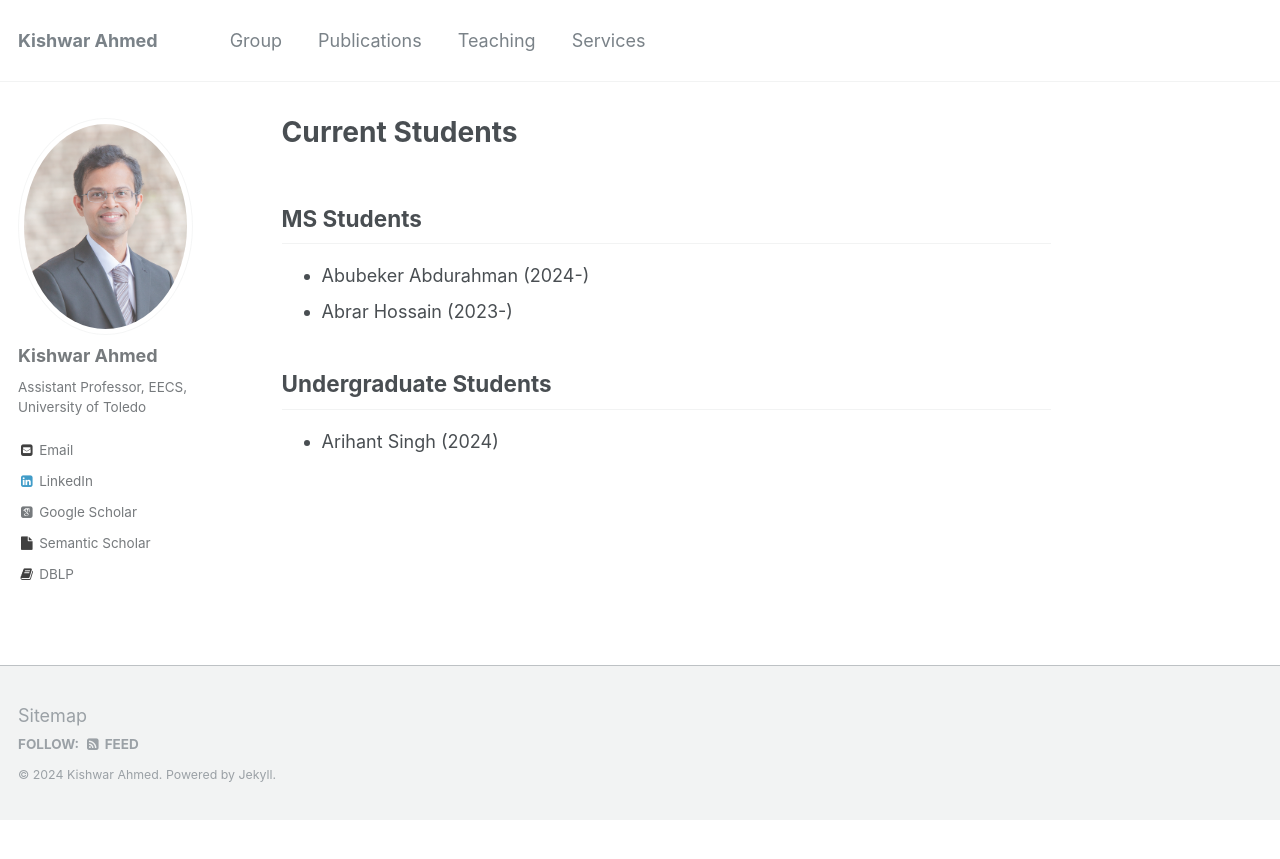
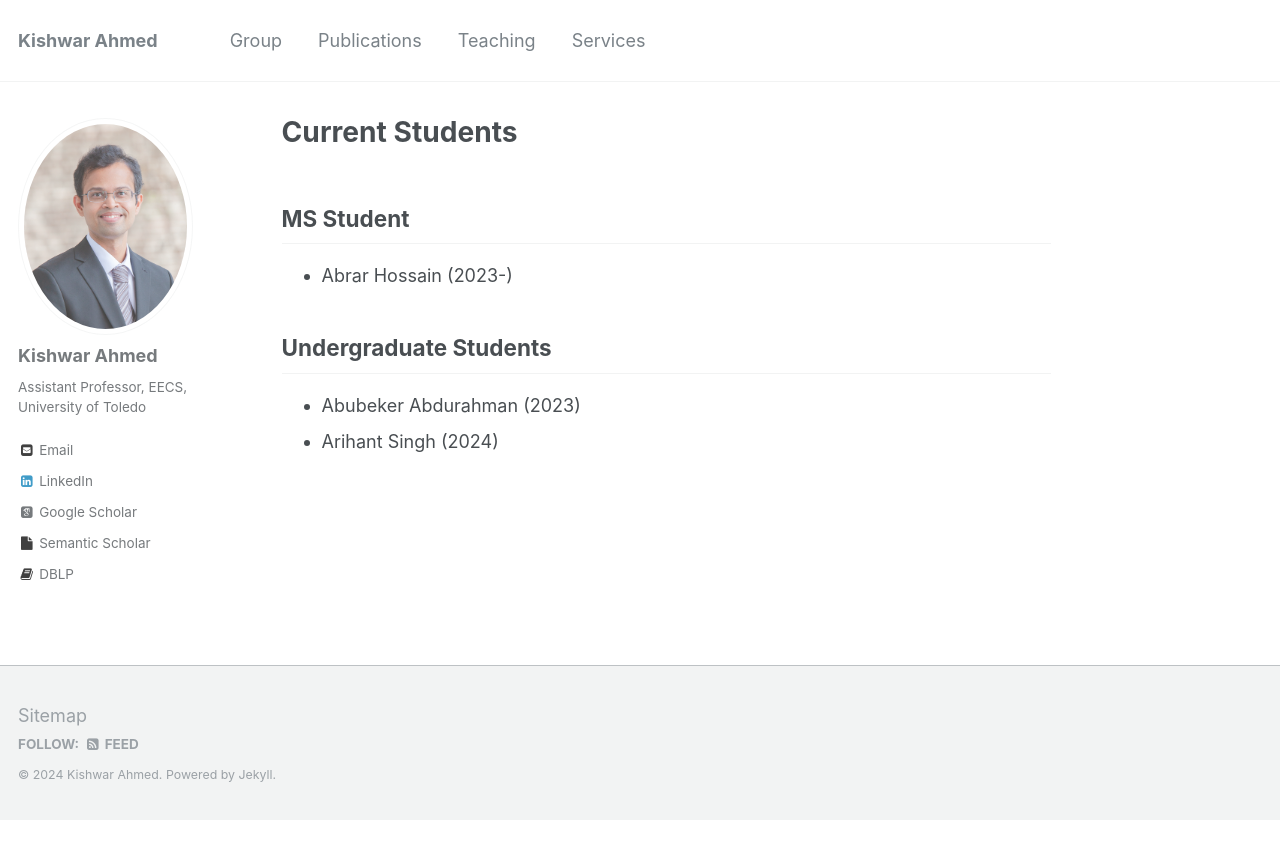
Before and after one commit to kishwarbd/kishwarbd.github.io, a Jekyll site: the page built from _pages/group.md, in a window 1280 px wide. Shown: the top 859 px of the page. Built offline with Jekyll 4.4.1, drawn with Linux system fonts in a browser that asks for light colours; some web fonts are replaced.

Commit message:
Update group.md

```diff
--- a/_pages/group.md
+++ b/_pages/group.md
@@ -4,9 +4,9 @@ permalink: /group/
 author_profile: true
 ---
 
-## MS Students
-* Abubeker Abdurahman (2024-)
+## MS Student
 * Abrar Hossain (2023-)
 
 ## Undergraduate Students
+* Abubeker Abdurahman (2023)
 * Arihant Singh (2024)
```
